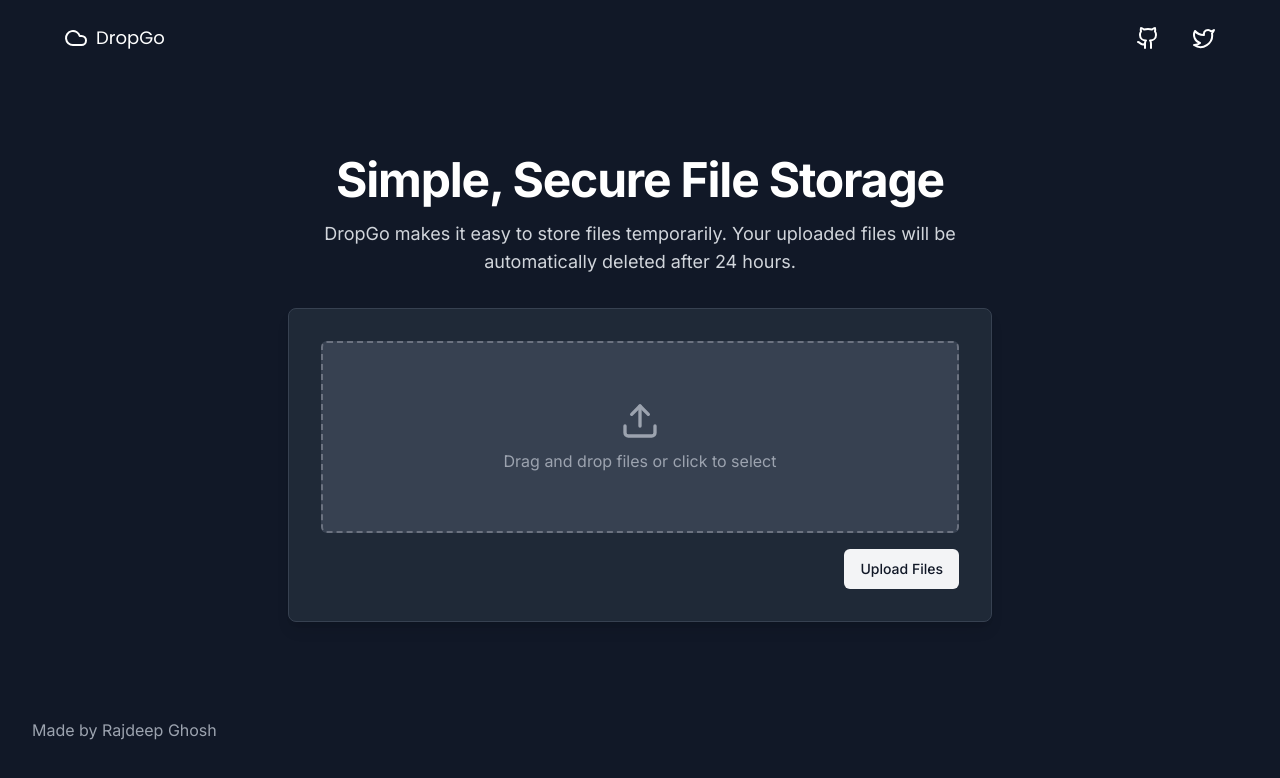
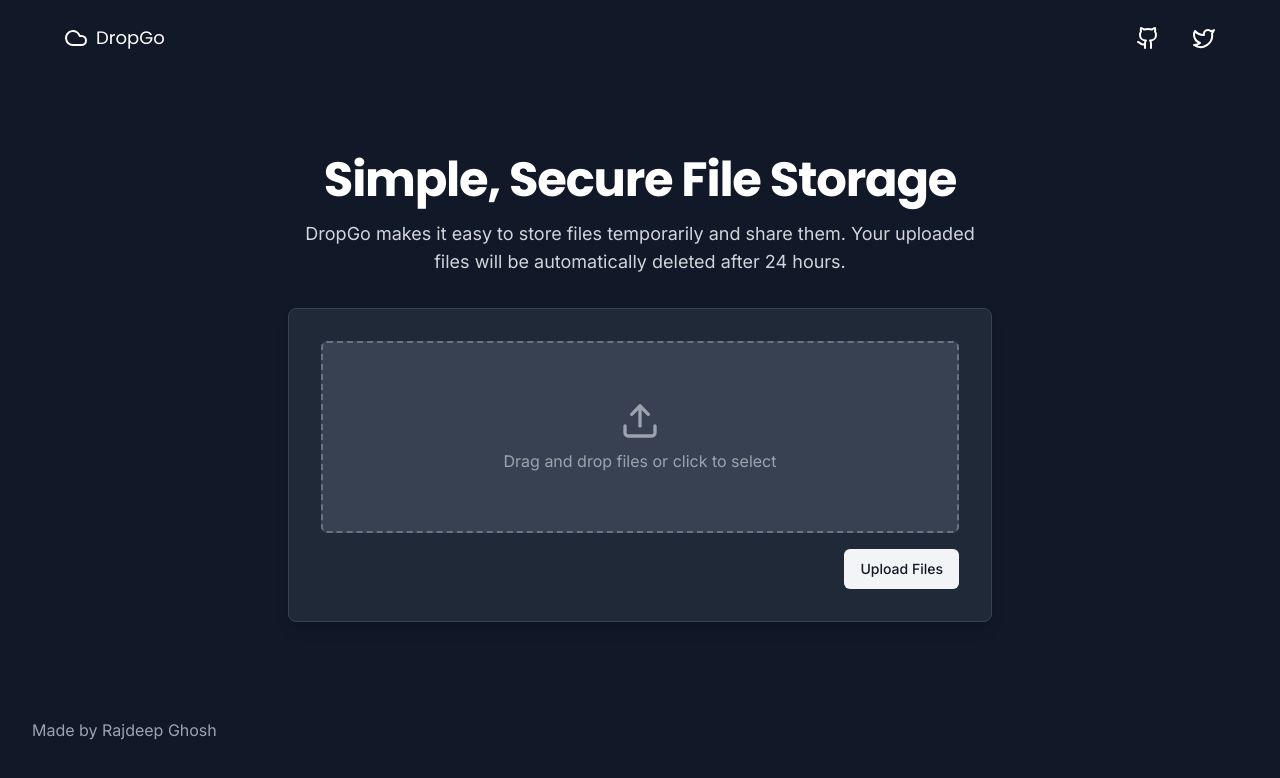
Before and after one commit to rajdeep-ghosh/dropgo, a Next.js app: page / in a window 1280 px wide. Shown: the top 778 px of the page. Built offline with nearby package versions, Linux system fonts and the light colour scheme.

Commit message:
add font to heading and change subheading

```diff
--- a/src/app/page.tsx
+++ b/src/app/page.tsx
@@ -6,12 +6,12 @@ export default function HomePage() {
     <main className='py-20'>
       <div className='mx-auto grid max-w-3xl gap-8 px-4 sm:px-6 lg:px-8'>
         <div className='space-y-4 text-center'>
-          <h1 className='text-4xl font-bold tracking-tight sm:text-5xl'>
+          <h1 className='font-poppins text-4xl font-bold tracking-tight sm:text-5xl'>
             Simple, Secure File Storage
           </h1>
           <p className='text-lg text-gray-300'>
-            DropGo makes it easy to store files temporarily. Your uploaded files
-            will be automatically deleted after 24 hours.
+            DropGo makes it easy to store files temporarily and share them. Your
+            uploaded files will be automatically deleted after 24 hours.
           </p>
         </div>
         <div className='rounded-lg border border-gray-700 bg-gray-800 p-8 shadow-lg'>
```
